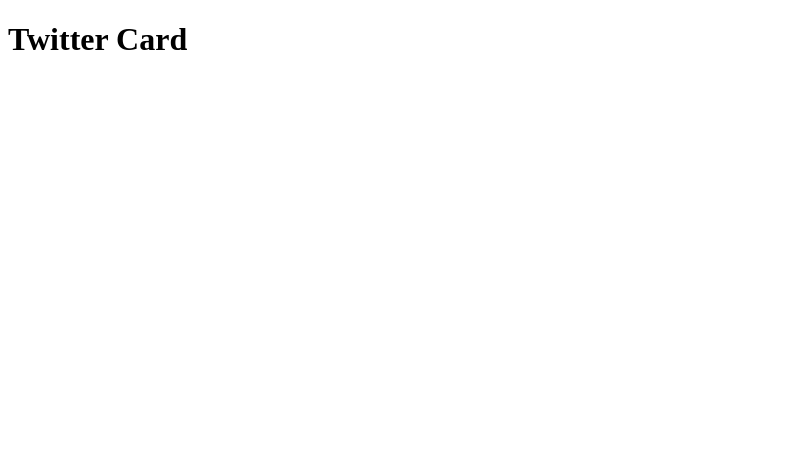
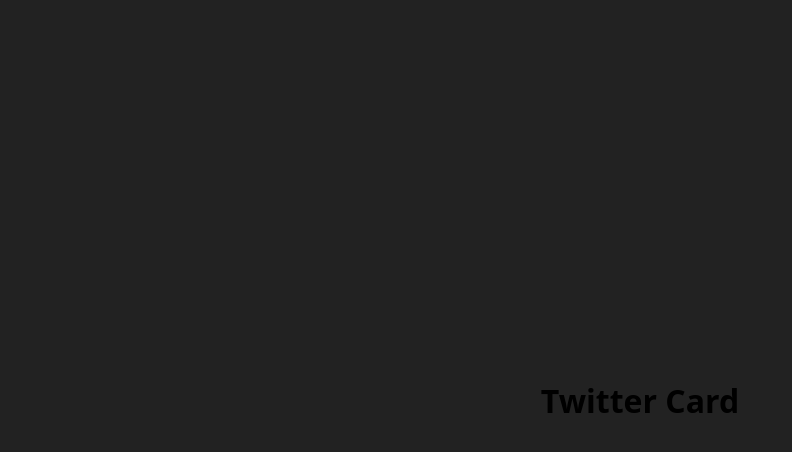
Before and after one commit to CarlosAlvarado-git/AprendiendoReact, a React (Vite) app in the folder Curso1/00-hola-mundo/: page / in a window 1280 px wide. Shown: the top 452 px of the page, without its empty margins (0-792 px from the left). Built offline with nearby package versions, Linux system fonts and the light colour scheme.

Commit message:
style(Curso1): :lipstick: Style for all the page

```diff
--- /dev/null
+++ b/Curso1/00-hola-mundo/src/index.css
@@ -0,0 +1,8 @@
+body {
+    margin: 0;
+    background: #222;
+    font-family: system-ui;
+    display: grid;
+    place-content: center;
+    min-height: 100vh;
+}
--- a/Curso1/00-hola-mundo/src/main.jsx
+++ b/Curso1/00-hola-mundo/src/main.jsx
@@ -1,7 +1,6 @@
-import { Fragment, StrictMode } from 'react'
 import { createRoot } from 'react-dom/client'
 import { App } from './App'
-
+import './index.css'
 
 createRoot(document.getElementById('root')).render(
  <App/>
```
